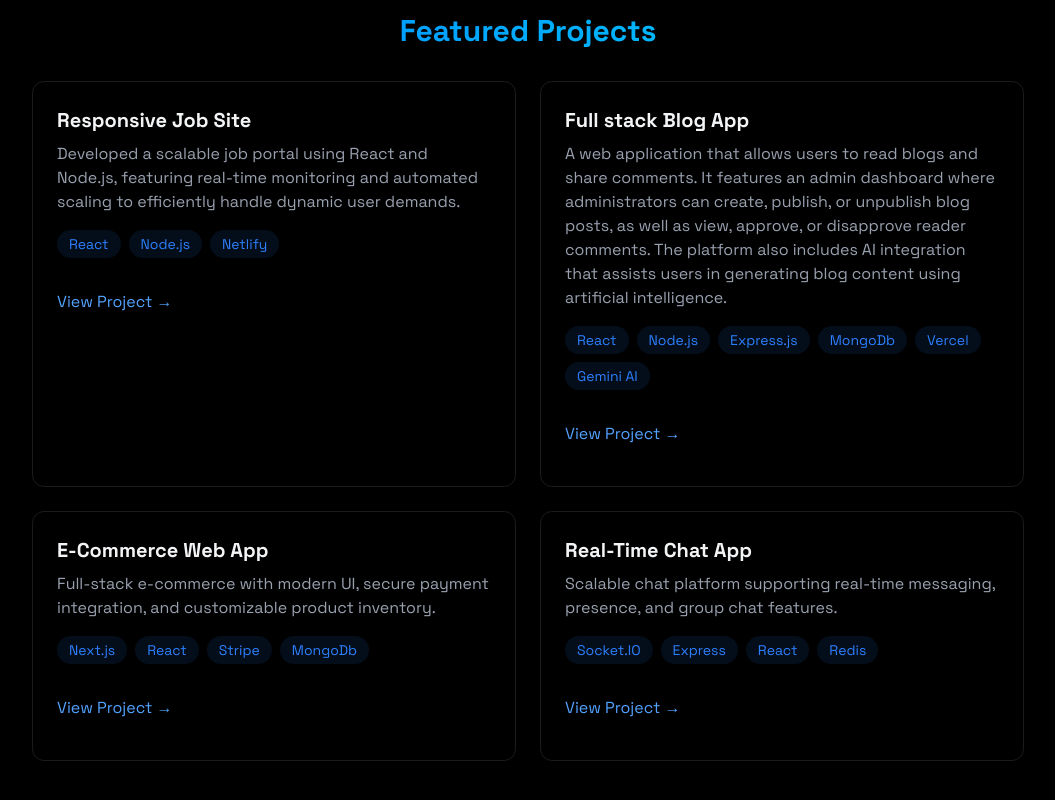
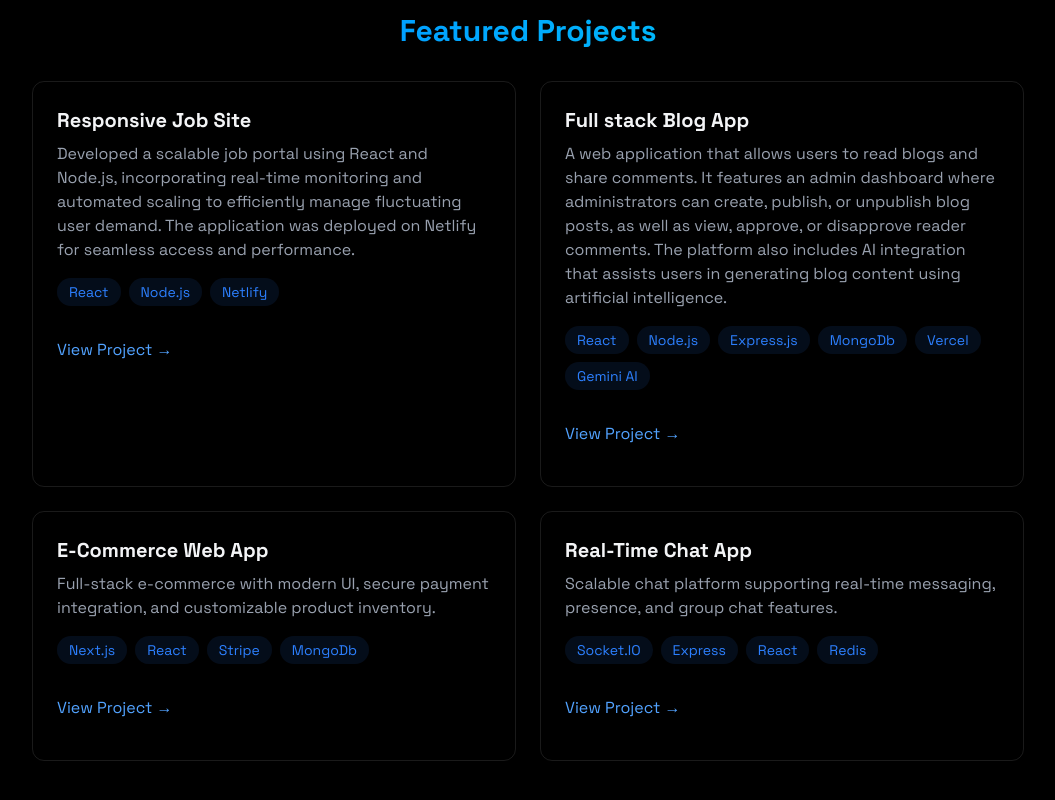
Before and after one commit to untamed18/ped_react, a React (Vite) app: page / in a window 1280 px wide. Shown: the part 2595-3395 px from the top of the page, without its empty margins (112-1167 px from the left). Built offline with nearby package versions, Linux system fonts and the light colour scheme.

Commit message:
adding updating cv

```diff
--- a/src/components/sections/Home.jsx
+++ b/src/components/sections/Home.jsx
@@ -26,7 +26,9 @@ export const Home = () => {
             </a>
 
             <a
-              href="https://drive.google.com/file/d/1qtHO0Od32_HlcxJiyoPY_L66X5v_U2SX/view?usp=sharing"
+              href="https://drive.google.com/file/d/1xUYdMu2reKLCjOYpPaaQOf05YsmtVCwK/view?usp=sharing"
+              rel="noopener noreferrer"
+              target="blank"
               className="border border-blue-500/50 text-blue-500 py-3 px-6 rounded font-medium transition-all duration-200
              hover:-translate-y-0.5 hover:shadow-[0_0_15px_rgba(59, 130, 246, 0.2)] hover:bg-blue-500/10"
             >
--- a/src/components/sections/Projects.jsx
+++ b/src/components/sections/Projects.jsx
@@ -17,8 +17,9 @@ export const Projects = () => {
               <h3 className="text-xl font-bold mb-2"> Responsive Job Site</h3>
               <p className="text-gray-400 mb-4">
                 Developed a scalable job portal using React and Node.js,
-                featuring real-time monitoring and automated scaling to
-                efficiently handle dynamic user demands.
+                incorporating real-time monitoring and automated scaling to
+                efficiently manage fluctuating user demand. The application was
+                deployed on Netlify for seamless access and performance.
               </p>
               <div className="flex flex-wrap gap-2 mb-4">
                 {["React", "Node.js", "Netlify"].map((tech, key) => (
@@ -36,6 +37,8 @@ export const Projects = () => {
               <div className="flex justify-between items-center">
                 <a
                   href="https://customreactjobs.netlify.app/"
+                  target="_blank"
+                  rel="noopener noreferrer"
                   className="text-blue-400 hover:text-blue-300 transition-colors my-4"
                 >
                   View Project →
@@ -85,6 +88,8 @@ export const Projects = () => {
               <div className="flex justify-between items-center">
                 <a
                   href="https://blog-app-62o2.vercel.app"
+                  target="_blank"
+                  rel="noopener noreferrer"
                   className="text-blue-400 hover:text-blue-300 transition-colors my-4"
                 >
                   View Project →
```
